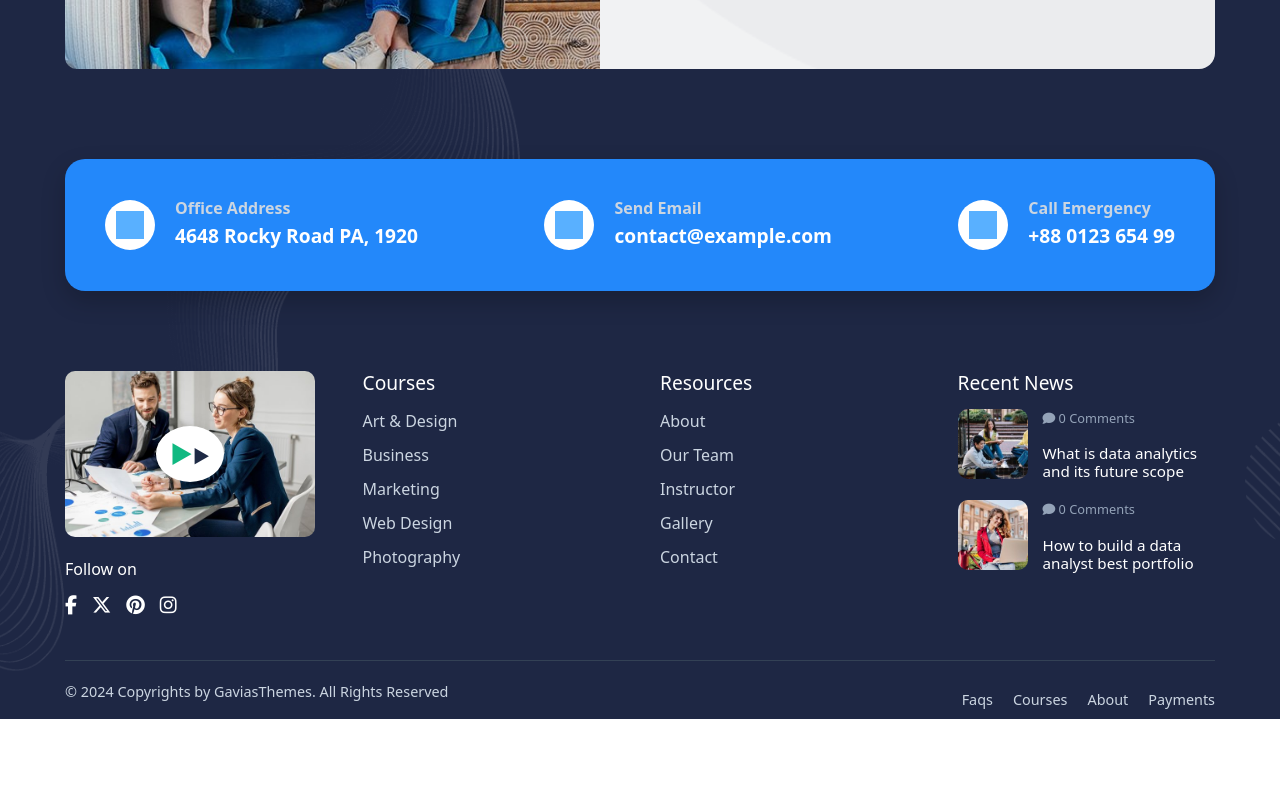
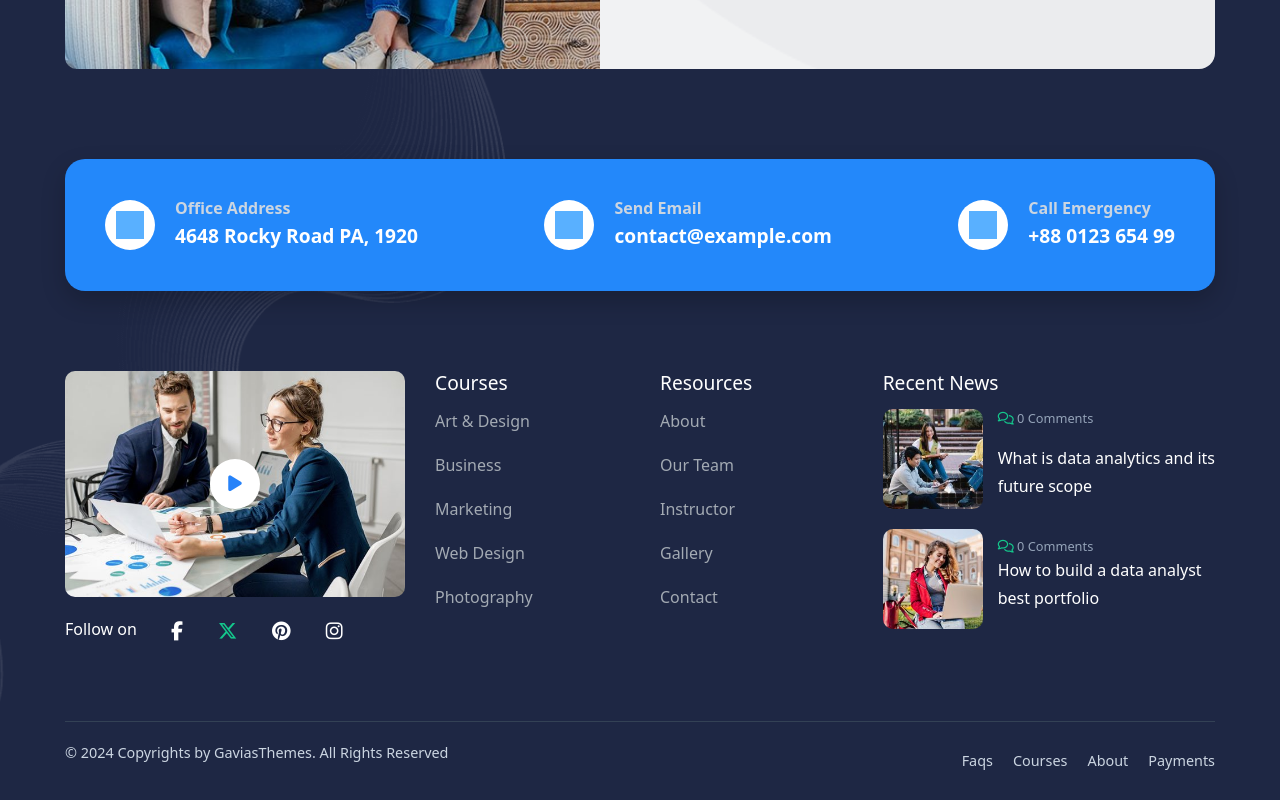
Before and after one commit to HmSani6699/job-task, a React (Vite) app: page / in a window 1280 px wide. Shown: the part 3681-4481 px from the top of the page. Before the commit the page ends 4400 px from the top, so only its background shows below. Built offline with nearby package versions, Linux system fonts and the light colour scheme; grey boxes are pictures that could not be loaded.

Commit message:
added footer page

```diff
--- a/src/index.css
+++ b/src/index.css
@@ -528,11 +528,25 @@
   display: flex;
   flex-wrap: wrap;
   justify-content: space-between;
-  gap: 40px;
+  /* gap: 40px; */
 }
 
-.footer-section {
-  flex: 1 1 200px;
+/* .footer-section {
+  flex: 100px 100px 100px 200px;
+} */
+
+.footer-top .footer-left,
+.footer-right {
+  display: flex;
+}
+.footer-top .footer-left {
+  width: 50%;
+  gap: 30px;
+}
+.footer-top .footer-right {
+  width: 50%;
+  justify-content: space-between;
+  padding-left: 20px;
 }
 
 .footer-section h3 {
@@ -547,16 +561,17 @@
 }
 
 .footer-section ul li {
-  margin-bottom: 10px;
-  color: #cbd5e1;
+  margin-bottom: 20px;
+  color: #a3aab3;
   cursor: pointer;
+  font-size: 16px;
 }
 
 .video-thumbnail {
   position: relative;
   border-radius: 10px;
   overflow: hidden;
-  max-width: 250px;
+  max-width: 340px;
 }
 
 .video-thumbnail img {
@@ -564,15 +579,20 @@
   display: block;
 }
 
-.play-button {
+.play-button2 {
   position: absolute;
   top: 50%;
   left: 50%;
   transform: translate(-50%, -50%);
   background: white;
-  color: #1e2a45;
+  color: #2682f9;
   border-radius: 50%;
-  padding: 10px 14px;
+  height: 50px;
+  width: 50px;
+  border-radius: 100%;
+  display: flex;
+  align-items: center;
+  justify-content: center;
   font-weight: bold;
   font-size: 18px;
   cursor: pointer;
@@ -586,45 +606,57 @@
   margin: 0 0 10px;
 }
 
-.icons a {
+.icons .social-icon-box {
   margin-right: 15px;
   color: white;
   font-size: 1.2rem;
   transition: color 0.3s;
+  padding: 7px 10px;
+  border-radius: 100%;
 }
 
-.icons a:hover {
-  color: #38bdf8;
+.icons .social-icon-box:hover {
+  background: #14c88c;
+}
+
+.social .fa-x-twitter {
+  color: #14c88c;
 }
 
 .news .news-item {
   display: flex;
   gap: 15px;
   margin-bottom: 20px;
+  align-items: center;
 }
 
 .news .news-item img {
-  width: 70px;
-  height: 70px;
+  width: 100px;
+  height: 100px;
   border-radius: 10px;
   object-fit: cover;
 }
 
 .news .news-item h4 {
-  margin: 5px 0 0;
-  font-size: 0.95rem;
+  /* margin: 5px 0 0; */
+  font-size: 16px;
+  font-weight: 500;
   color: white;
+  line-height: 28px;
 }
 
 .news .news-item p {
   font-size: 0.8rem;
   color: #94a3b8;
 }
+.news .news-item .fa-comments {
+  color: #14c88c;
+}
 
 .footer-bottom {
-  margin-top: 40px;
+  margin-top: 70px;
   border-top: 1px solid #334155;
-  padding-top: 20px;
+  padding: 20px 0;
   display: flex;
   flex-wrap: wrap;
   justify-content: space-between;
--- a/src/pages/Footer/Footer.jsx
+++ b/src/pages/Footer/Footer.jsx
@@ -49,24 +49,27 @@ const Footer = () => {
       {/* ========> Middle part <========== */}
       <footer class="footer container_content">
         <div class="footer-top">
+          <div className="footer-left">
             <div class="footer-section">
               <div class="video-thumbnail">
                 <img src={footer_img} alt="Video thumbnail" />
-              <div class="play-button">▶</div>
+                <div class="play-button2">
+                  <i class="fa-solid fa-play"></i>
                 </div>
-            <div class="social">
+              </div>
+              <div class="social d-flex gap-4">
                 <p>Follow on</p>
                 <div class="icons">
-                <a href="#">
+                  <a href="#" className="social-icon-box">
                     <i class="fab fa-facebook-f"></i>
                   </a>
-                <a href="#">
+                  <a href="#" className="social-icon-box">
                     <i class="fab fa-x-twitter"></i>
                   </a>
-                <a href="#">
+                  <a href="#" className="social-icon-box">
                     <i class="fab fa-pinterest"></i>
                   </a>
-                <a href="#">
+                  <a href="#" className="social-icon-box">
                     <i class="fab fa-instagram"></i>
                   </a>
                 </div>
@@ -83,7 +86,9 @@ const Footer = () => {
                 <li>Photography</li>
               </ul>
             </div>
+          </div>
 
+          <div className="footer-right">
             <div class="footer-section">
               <h3>Resources</h3>
               <ul>
@@ -101,18 +106,23 @@ const Footer = () => {
                 <img src={footer2} alt="News 1" />
                 <div>
                   <p>
-                  <i class="fas fa-comment"></i> 0 Comments
+                    <i class="fa-regular fa-comments"></i> 0 Comments
                   </p>
-                <h4>What is data analytics and its future scope</h4>
+                  <h4>
+                    What is data analytics and its <br /> future scope
+                  </h4>
                 </div>
               </div>
               <div class="news-item">
                 <img src={footer1} alt="News 2" />
                 <div>
-                <p>
-                  <i class="fas fa-comment"></i> 0 Comments
+                  <p className="mb-0">
+                    <i class="fa-regular fa-comments"></i> 0 Comments
                   </p>
-                <h4>How to build a data analyst best portfolio</h4>
+                  <h4>
+                    How to build a data analyst <br /> best portfolio
+                  </h4>
+                </div>
               </div>
             </div>
           </div>
```
Lines whose indentation alone changed are shown as unchanged.
